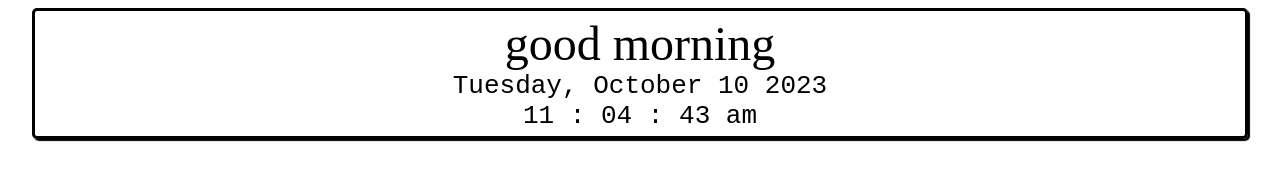
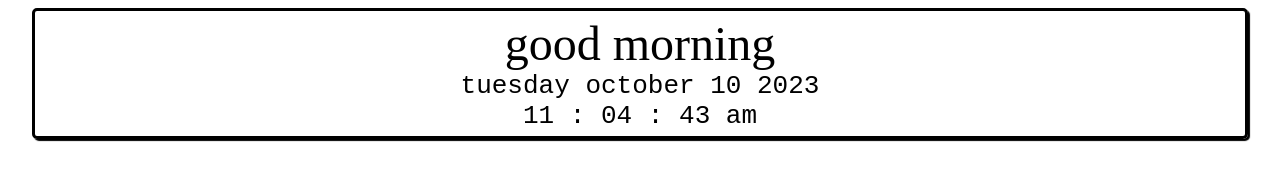
Before and after one commit to twotokki/notion-widgets, a plain HTML site: page greeting.html in a window 1280 px wide. Drawn offline with Linux system fonts and the light colour scheme.

Commit message:
Update greeting.html

```diff
--- a/greeting.html
+++ b/greeting.html
@@ -108,16 +108,16 @@ function dispalyGreetings(today){
 
     function dispalyDate(today) {
 
-        const days = ['Sunday', 'Monday', 'Tuesday', 'Wednesday', 'Thursday', 'Friday', 'Saturday'];
-        const monthNames = ["January", "February", "March", "April", "May", "June",
-  "July", "August", "September", "October", "November", "December"
+        const days = ['sunday', 'monday', 'tuesday', 'wednesday', 'thursday', 'friday', 'saturday'];
+        const monthNames = ["january", "february", "march", "april", "may", "june",
+  "july", "august", "september", "october", "november", "december"
 ];
 
         var dayName = days[today.getDay()];
         var monthName = monthNames[today.getMonth()];
         var date = today.getDate();
         var year = today.getFullYear();
-        document.getElementById('date').innerHTML =dayName+", "+monthName+" "+date+" "+year;
+        document.getElementById('date').innerHTML =dayName+" "+monthName+" "+date+" "+year;
 
     }
 
```
